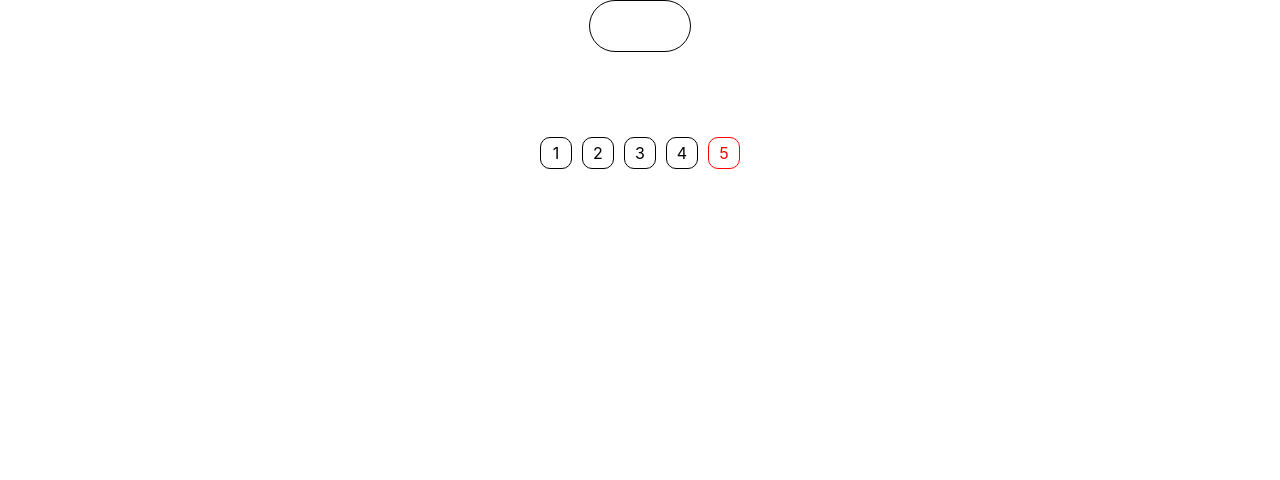
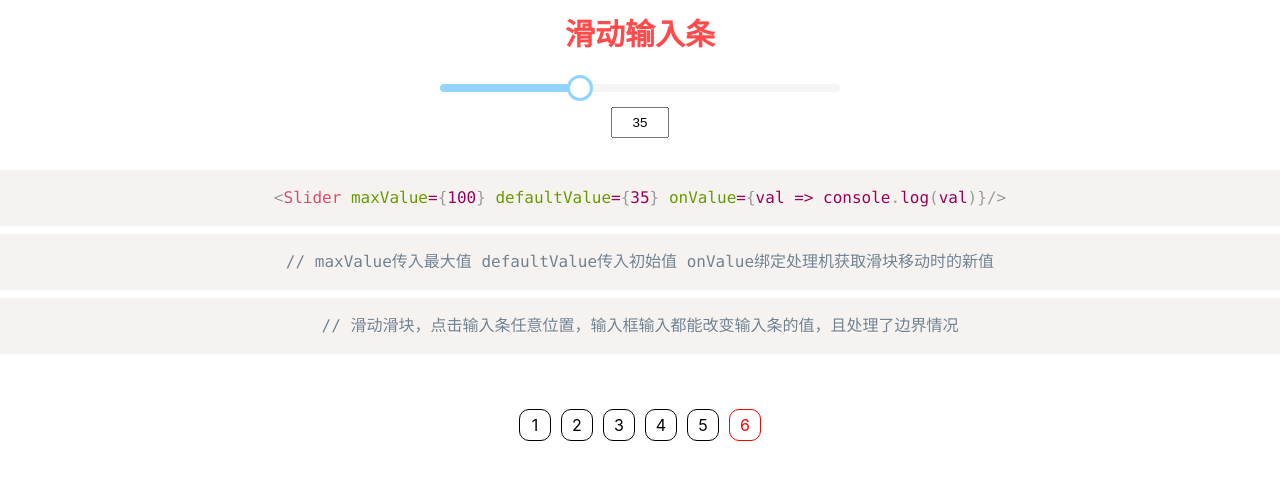
Before and after one commit to babopo/react-components, a React (Create React App) app: page / in a window 1280 px wide. Shown: the top 480 px of the page. Built offline with nearby package versions, Linux system fonts and the light colour scheme.

Commit message:
完成了滑动输入条

```diff
--- a/src/App.css
+++ b/src/App.css
@@ -22,7 +22,7 @@
 }
 
 .App-bottom {
-  margin-top: 80px;
+  margin-top: 50px;
 }
 
 .App-title {
@@ -32,3 +32,8 @@
   color: red;
   opacity: 0.7;
 }
+
+.App-placholder {
+  width: 10px;
+  height: 40px;
+}
--- a/src/App.js
+++ b/src/App.js
@@ -18,6 +18,8 @@ import InfiniteScroll from './components/InfiniteScroll/InfiniteScroll'
 import DatePicker from './components/DatePicker/DatePicker'
 // 开关
 import Switch from './components/Switch/Switch'
+// 滑动输入
+import Slider from './components/Slider/Slider'
 
 // 树形控件数据
 const treeData = [
@@ -142,7 +144,30 @@ function App() {
       break
     case 5:
       showing = <div>
-                  <Switch defaultChecked onChange={console.log}/>
+                  <h1 className="App-title">开关</h1>
+                  <Switch defaultChecked onChange={status => console.log(status)}/>
+                  <Highlight language="jsx" style={prism}>
+                    {'<Switch defaultChecked onChange={status => console.log(status)}/>'}
+                  </Highlight>
+                  <Highlight language="javascript" style={prism}>
+                    {'// defaultChecked传入初始时的状态 onChange绑定处理机传入参数为当前开关状态'}
+                  </Highlight>
+                </div>
+      break
+    case 6:
+      showing = <div>
+                  <h1 className="App-title">滑动输入条</h1>
+                  <Slider maxValue={100} defaultValue={35} onValue={val => console.log(val)}/>
+                  <div className="App-placholder"></div>
+                  <Highlight language="jsx" style={prism}>
+                    {'<Slider maxValue={100} defaultValue={35} onValue={val => console.log(val)}/>'}
+                  </Highlight>
+                  <Highlight language="javascript" style={prism}>
+                    {'// maxValue传入最大值 defaultValue传入初始值 onValue绑定处理机获取滑块移动时的新值'}
+                  </Highlight>
+                  <Highlight language="javascript" style={prism}>
+                    {'// 滑动滑块，点击输入条任意位置，输入框输入都能改变输入条的值，且处理了边界情况'}
+                  </Highlight>
                 </div>
       break
     default:
@@ -152,7 +177,7 @@ function App() {
       <div className="App">
         {showing}
         <div className="App-bottom"></div>
-        <Pagination total={5} pageSize={1} defaultCurrent={5} onChange={switchPage} />
+        <Pagination total={6} pageSize={1} defaultCurrent={6} onChange={switchPage} />
       </div>
   );
 }
--- /dev/null
+++ b/src/components/Slider/Slider.css
@@ -0,0 +1,54 @@
+.Sd-container {
+    width: 400px;
+    height: 8px;
+    border-radius: 8px;
+    margin: 30px auto;
+    background-color: #f5f5f5;
+    cursor: pointer;
+    position: relative;
+}
+
+.Sd-container:hover {
+    background-color: #e1e1e1;
+}
+
+.Sd-selected {
+    height: 8px;
+    border-radius: 8px;
+    background-color: #91d5ff;
+}
+
+.Sd-selected:hover {
+    background-color: #69c0ff;
+}
+
+
+.Sd-block {
+    outline: none;
+    position: absolute;
+    top: 50%;
+    transform: translateY(-50%) translateX(-50%);
+    width: 20px;
+    height: 20px;
+    border: 3px solid #91d5ff;
+    border-radius: 50%;
+    cursor: pointer;
+    background-color: #fff;
+}
+
+.Sd-block:hover,
+.Sd-block:focus {
+    border-color: #69c0ff;
+}
+
+.Sd-block:focus {
+    box-shadow: 0 0 8px #1a62a7;
+}
+
+.Sd-showVal {
+    display: block;
+    margin: 15px auto;
+    width: 50px;
+    height: 25px;
+    text-align: center;
+}
--- /dev/null
+++ b/src/components/Slider/Slider.js
@@ -0,0 +1,89 @@
+import React, {useState, useRef, useEffect} from 'react'
+import './Slider.css'
+
+/**
+ * props:
+ * maxValue 表示最大值 defaultValue 为数字
+ * onValue 在val改变时返回结果，返回一个数字
+ *
+ * 思路：mousemove和mouseup事件需要绑定在document事件上
+ * 利用useEffect的限制执行，注意当拖拽状态和其他依赖值改变时也要重新绑定事件，否则事件处理机会使用闭包中变量的值
+ */
+function Slider(props) {
+    const [val, setVal] = useState(props.defaultValue)
+    // 记录鼠标的初始位置
+    const [originX, setX] = useState()
+    // 保存当前是否正在拖动，方便鼠标事件判断
+    const [dragging, setDragging] = useState(false)
+    const containerEL = useRef(null)
+    const dragBlockEL = useRef(null)
+    function setCurrentVal(e) {
+        if(e.target.matches('.Sd-container div')) {
+            setVal(e.nativeEvent.offsetX / 400 * props.maxValue)
+        }
+    }
+
+    function inputVal(e) {
+        let tempVal = e.target.value
+        if(tempVal < 0) {
+            tempVal = 0
+        }
+        if(tempVal > props.maxValue) {
+            tempVal = props.maxValue
+        }
+        setVal(tempVal)
+    }
+
+    useEffect(() => {
+        // 因为会产生闭包，每次dragging状态改变时都重新绑定
+        function move(e) {
+            if(dragging) {
+                dragBlockEL.current.style.left =  dragBlockEL.current.offsetLeft + e.clientX - originX + 'px'
+                // 边界限制
+                if(dragBlockEL.current.offsetLeft > 400) {
+                    dragBlockEL.current.style.left = '400px'
+                } else if(dragBlockEL.current.offsetLeft < 0) {
+                    dragBlockEL.current.style.left = '0'
+                } else {
+                    // 鼠标移出边界时不在更新值，保留鼠标移动时相对移动的位置，否则鼠标回移滑块也会跟随回移
+                    setX(e.clientX)
+                    setVal(dragBlockEL.current.offsetLeft / 400 * props.maxValue)
+                }
+            }
+        }
+        function endMove(e) {
+            if(dragging) {
+                setDragging(false)
+            }
+        }
+        document.addEventListener('mousemove', move)
+        document.addEventListener('mouseup', endMove)
+        return () => {
+            document.removeEventListener('mousemove', move)
+            document.removeEventListener('mouseup', endMove)
+        }
+    }, [dragging, originX])
+
+    useEffect(() => {
+        // 值变动时将值传给组件外
+        props.onValue(val | 0)
+    }, [val])
+
+    function dragBlock(e) {
+        setX(e.clientX)
+        setDragging(true)
+    }
+
+    return (
+        <div className="Sd-container" ref={containerEL} onClick={setCurrentVal} >
+            <div>
+                <div className="Sd-selected" style={{width: (val / props.maxValue * 400)}}/>
+                <label tabIndex={0} className="Sd-block" style={{left: (val / props.maxValue * 400)}} ref={dragBlockEL} onMouseDown={dragBlock}></label>
+            </div>
+            <input className='Sd-showVal' value={val | 0} onChange={inputVal}/>
+        </div>
+    )
+}
+
+
+export default Slider
--- a/src/components/Switch/Switch.css
+++ b/src/components/Switch/Switch.css
@@ -1,13 +1,88 @@
 .S-box {
     width: 100px;
     height: 50px;
-    margin: auto;
-    border: 1px solid;
+    margin: 30px auto;
     border-radius: 50px;
     position: relative;
+    cursor: pointer;
 }
 
+.S-on {
+    background-color: #1890ff;
+    animation: onShadow .5s 1;
+}
+
+.S-off {
+    background-color: #bfbfbf;
+    animation: offShadow .5s 1;
+}
+
+@keyframes onShadow {
+    from {
+        box-shadow: 0 0 0 #1890ff;
+    }
+    50% {
+        box-shadow: 0 0 10px #1890ff;
+    }
+    to {
+        box-shadow: 0 0 0 #1890ff;
+    }
+}
+
+@keyframes offShadow {
+    from {
+        box-shadow: 0 0 0 #bfbfbf;
+    }
+    50% {
+        box-shadow: 0 0 10px #bfbfbf;
+    }
+    to {
+        box-shadow: 0 0 0 #bfbfbf;
+    }
+}
 
 .S-dot {
+    position: absolute;
+    width: 46px;
+    height: 46px;
+    border-radius: 100%;
+    background-color: #fff;
+    top: 2px;
+    transition: .3s;
+}
 
+.S-dot-on {
+    left: 2px;
+    box-shadow: 2px 2px 15px grey;
+    animation: switchDot1 .3s 1;
 }
+
+.S-dot-off {
+    left: 52px;
+    box-shadow: -2px 2px 15px grey;
+    animation: switchDot2 .3s 1;
+}
+
+/* 即使是同样动画帧也要起不同的名字才能在切换时执行 */
+@keyframes switchDot1 {
+    from {
+        width: 46px;
+    }
+    50% {
+        width: 55px;
+    }
+    to {
+        width: 46px;
+    }
+}
+@keyframes switchDot2 {
+    from {
+        width: 46px;
+    }
+    50% {
+        width: 55px;
+    }
+    to {
+        width: 46px;
+    }
+}
--- a/src/components/Switch/Switch.js
+++ b/src/components/Switch/Switch.js
@@ -16,8 +16,8 @@ function Switch(props) {
         setChecked(!checked)
     }
     return (
-        <div onClick={toggle} className={(checked ? 'S-checked' : 'S-uncheck') + ' S-box'}>
-            <div className="S-dot"/>
+        <div onClick={toggle} className={(checked ? 'S-on' : 'S-off') + ' S-box'}>
+            <div className={(checked ? 'S-dot-on' : 'S-dot-off') + ' S-dot'}/>
         </div>
     )
 }
```
Also changed, not shown: 1 other file (tests, documents, lock files or other folders).
